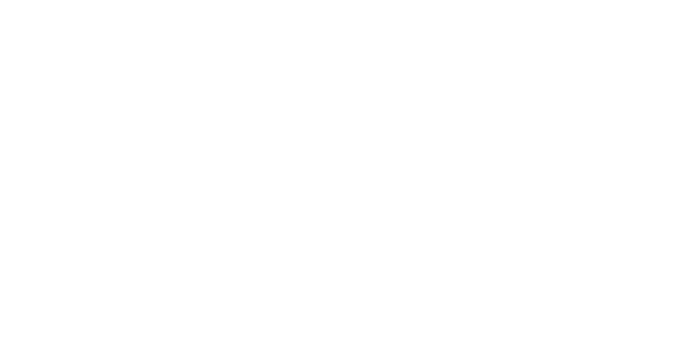
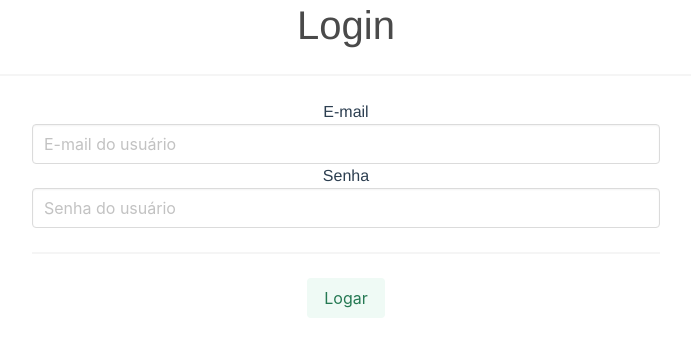
Before and after one commit to arthurpiratas/gerenciadorUsuariosFront, a Vue app: page /login in a window 1280 px wide. Before the commit this address had no page. Shown: the top 356 px of the page, without its empty margins (294-985 px from the left). Built offline with nearby package versions, Linux system fonts and the light colour scheme.

Commit message:
Incluindo tela de login

```diff
--- a/src/router/index.js
+++ b/src/router/index.js
@@ -1,6 +1,7 @@
 import { createRouter, createWebHistory } from 'vue-router'
 import HomeView from '../views/HomeView.vue'
 import Register from '../views/RegisterUsers.vue'
+import Login from '../views/LoginView.vue'
 
 const routes = [
   {
@@ -12,6 +13,11 @@
     path: '/register',
     name: 'Register',
     component: Register
+  },
+  {
+    path: '/login',
+    name: 'Login',
+    component: Login
   },
   {
     path: '/about',
--- /dev/null
+++ b/src/views/LoginView.vue
@@ -0,0 +1,61 @@
+<template>
+  <div>
+    <h2 class="subtitle is-2">Login</h2>
+    <hr />
+
+    <div class="columns is-centered">
+      <div class="column is-half">
+        <div v-if="error.length > 0">
+          <div class="notification is-danger">
+            <div v-for="(erro, index) in error" :key="index">
+              {{erro}}
+            </div>
+          </div>
+        </div>
+        <p>E-mail</p>
+        <input type="email" placeholder="E-mail do usuário" class="input" v-model="email"/>
+        <p>Senha</p>
+        <input type="password" placeholder="Senha do usuário" class="input" v-model="password"/>
+        <hr>
+        <button class="button is-success is-light" @click="login()">Logar</button>
+        <div v-if="sucess != undefined">
+          <hr>
+          <div class="notification is-success">
+            {{sucess}}
+          </div>
+        </div>
+      </div>
+    </div>
+  </div>
+</template>
+
+<script>
+
+export default {
+    data(){
+        return{
+            password: '',
+            email: '',
+            error : [],
+            sucess: undefined
+        }
+    },methods:{
+        voltar(){
+          this.$router.push({name: 'home'})
+        },
+        login(){
+            this.error = []
+            this.sucess = undefined
+
+            console.log("login")
+
+        }
+    }
+};
+</script>
+
+<style scoped>
+
+
+
+</style>
```
